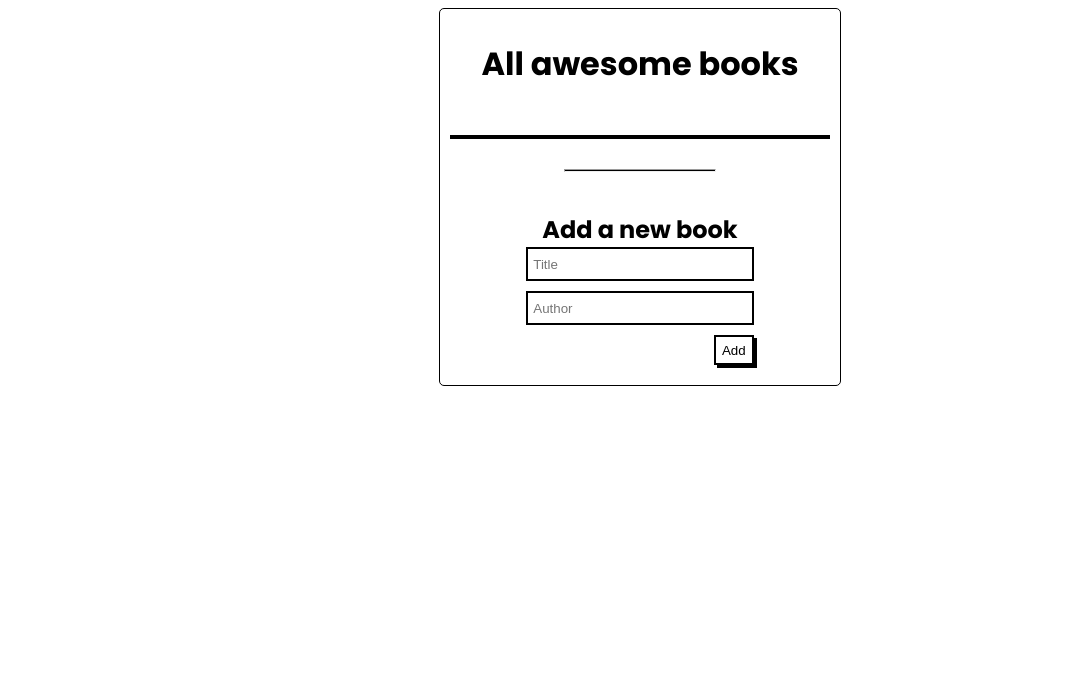
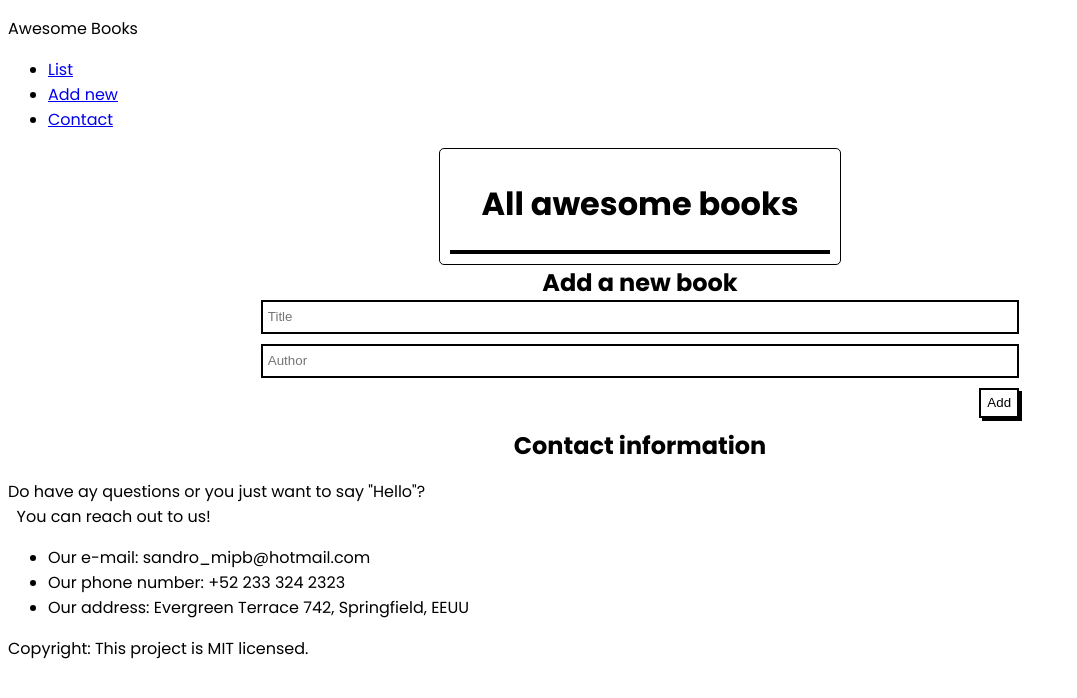
Before and after one commit to roodjinocherilus/AwesomeBooks, a website: page index.html in a window 1280 px wide. Shown: the whole page, without its empty margins (0-1077 px from the left). Drawn offline with Linux system fonts and the light colour scheme.

Commit message:
add contact and navigation to html

```diff
--- a/index.html
+++ b/index.html
@@ -9,21 +9,46 @@
 </head>
 
 <body>
-  <div class="awesomebooks">
-  <h1>All awesome books</h1><br>
+  <nav id="navbar">
+    <p id="navTitle">Awesome Books</p>
+    <div>
+      <ul id="nav-list">
+        <li class="list1"><a class="blue" id="listLink" href="#">List</a></li>
+        <li class="list2"><a class="link_nav" id="addLink" href="#">Add new</a></li>
+        <li class="list3"><a class="link_nav" id="contactLink" href="#">Contact</a></li>
+      </ul>
+    </div>
+  </nav>
+  <p id="date"></p>
 
-  <div id="books">
+  <div id="list-books" class="">
+    <div class="awesomebooks">
+      <h1>All awesome books</h1>
+      <div id="books"></div>
+    </div>
   </div>
-  <hr class="divisor">
 
-  <h2 class="new_book">Add a new book</h2>
-  <form action="#" class="form">
+  <h2 id="subtitle" class="new_book hide">Add a new book</h2>
+  <form id="add-books" action="#" class="form hide">
     <input required class="input" id="title" type="text" placeholder="Title">
     <input required class="input" id="author" type="text" placeholder="Author">
     <p class="show" id="message">*Title and Author are required</p>
     <button id="add" type="button">Add</button>
   </form>
-</div>
+
+  <div id="contact" class="contact hide">
+    <h2 class="new_book">Contact information</h2>
+    <p id="text-contact">Do have ay questions or you just want to say "Hello"?<br>&nbsp You can reach out to us!</p>
+    <ul id="information">
+      <li>Our e-mail: sandro_mipb@hotmail.com</li>
+      <li>Our phone number: +52 233 324 2323</li>
+      <li>Our address: Evergreen Terrace 742, Springfield, EEUU</li>
+    </ul>
+  </div>
+
+  <footer>
+    <p id="copyright">Copyright: This project is MIT licensed.</p>
+  </footer>
 </body>
 <script src="./script-class.js"></script>
 
```
